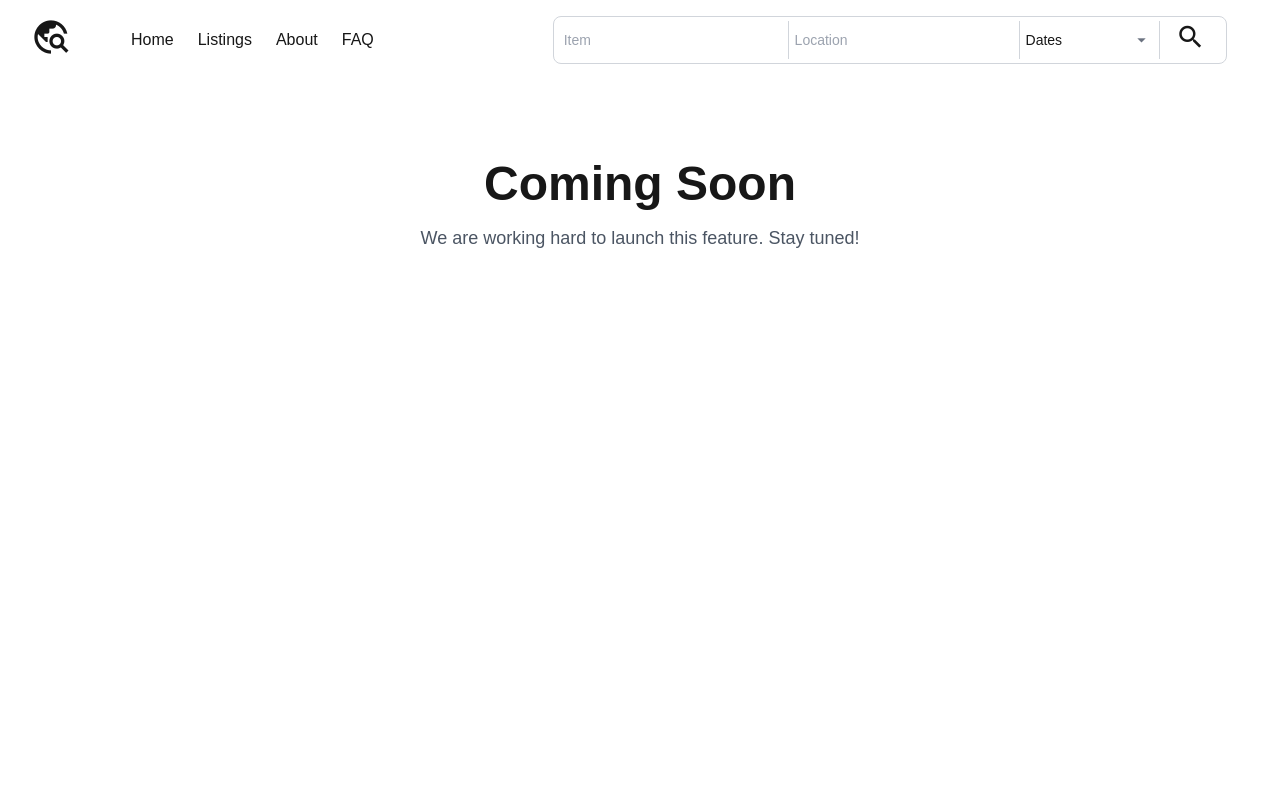
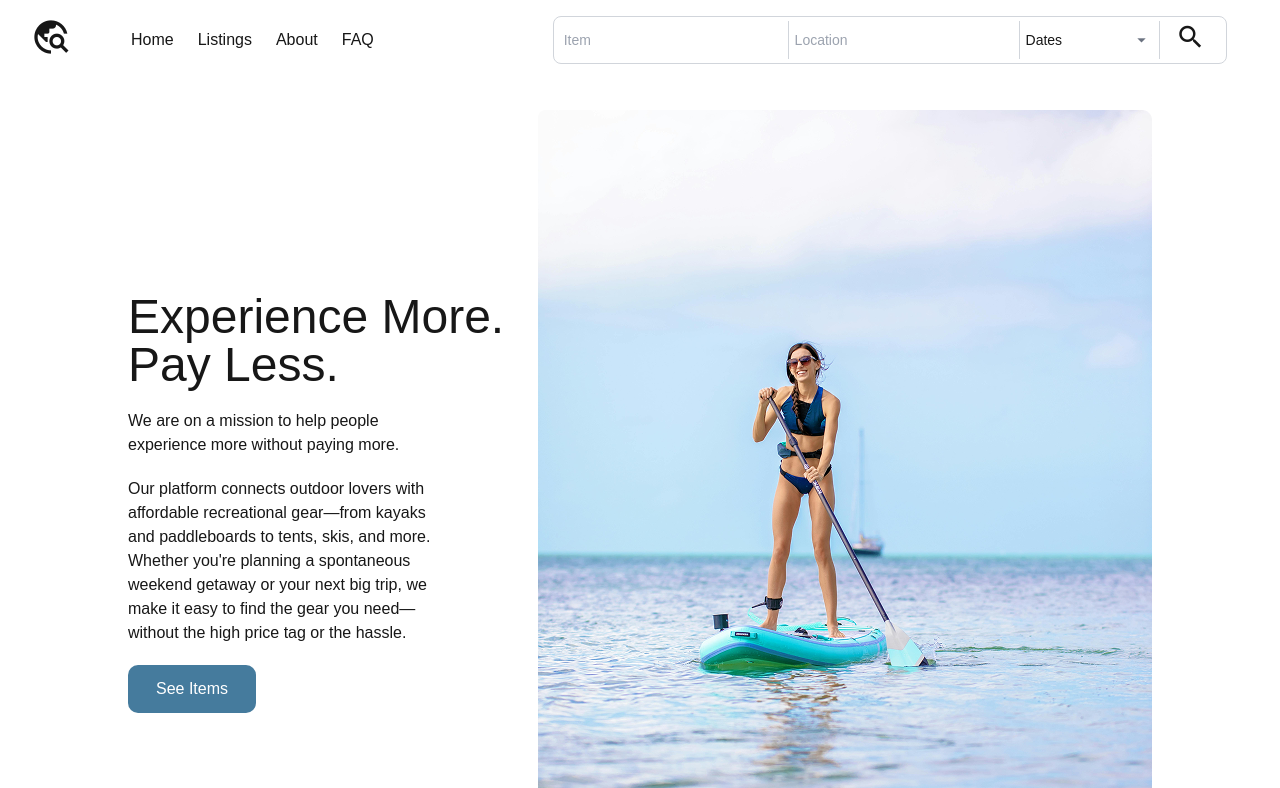
Before and after one commit to bapricethompson/rental-app, a Next.js app in the folder rental-app/: page /about in a window 1280 px wide. Shown: the top 788 px of the page. Built offline with nearby package versions, Linux system fonts and the light colour scheme.

Commit message:
about page

```diff
--- a/rental-app/src/app/about/page.tsx
+++ b/rental-app/src/app/about/page.tsx
@@ -1,10 +1,117 @@
-export default function ComingSoon() {
+"use client";
+import { josefinSans } from "@/app/ui/fonts";
+import Image from "next/image";
+import paddle from "../img/paddleboard.png";
+import GoButton from "../components/GoButton";
+const About = () => {
   return (
-    <main className="w-[90%] mx-auto text-center mt-20">
-      <h1 className="text-5xl font-bold mb-4">Coming Soon</h1>
-      <p className="text-lg text-gray-600">
-        We are working hard to launch this feature. Stay tuned!
-      </p>
-    </main>
+    <div>
+      <div className="flex w-[80%] mx-auto justify-between items-center my-[30px]">
+        <div>
+          <h1 className={`${josefinSans} text-5xl text-left`}>
+            {" "}
+            Experience More. Pay Less.
+          </h1>
+
+          <p className={`${josefinSans} text-md text-left my-[20px] w-[80%]`}>
+            {" "}
+            We are on a mission to help people experience more without paying
+            more.
+          </p>
+          <p className={`${josefinSans} text-md text-left my-[20px] w-[80%]`}>
+            Our platform connects outdoor lovers with affordable recreational
+            gear—from kayaks and paddleboards to tents, skis, and more. Whether
+            you're planning a spontaneous weekend getaway or your next big trip,
+            we make it easy to find the gear you need—without the high price tag
+            or the hassle.
+          </p>
+          <GoButton
+            type=""
+            href="/listings"
+            onClick={() => {
+              console.log("hi");
+            }}
+            className="ml-0"
+          >
+            See Items
+          </GoButton>
+        </div>
+        <Image
+          src={paddle}
+          alt="Surfing"
+          height={786}
+          width={614}
+          className="rounded-lg object-cover"
+        />
+      </div>
+      <div className="w-full bg-lightGrey">
+        <div className="flex justify-between items-center w-[80%] mx-auto my-[30px] py-[50px]">
+          <Image
+            src={paddle}
+            alt="Surfing"
+            height={450}
+            width={350}
+            className="rounded-lg object-cover"
+          />
+          <div>
+            <h2 className="text-3xl font-bold mb-4">Why We Exist</h2>
+            <p className="text-lg mb-6">
+              We believe that adventure should be accessible to everyone.
+            </p>
+            <ul className="space-y-4 list-disc pl-8">
+              <li>
+                <strong>Experience More:</strong> Say yes to new activities
+                without committing to expensive gear.
+              </li>
+              <li>
+                <strong>Pay Less:</strong> Rent what you need, only when you
+                need it.
+              </li>
+              <li>
+                <strong>Travel Light:</strong> Pick up gear near your
+                destination—no hauling required.
+              </li>
+              <li>
+                <strong>Support Locals:</strong> Rentals come from individuals
+                and small businesses in your community.
+              </li>
+              <li>
+                <strong>Reduce Waste:</strong> Sharing gear means less stuff
+                collecting dust—and fewer one-time purchases.
+              </li>
+            </ul>
+          </div>
+        </div>
+      </div>
+      <div className="w-[80%]  flex justify-between items-center mx-auto my-[40px] ">
+        <div>
+          <h3 className="text-3xl font-bold mb-4">Got Gear? List It!</h3>
+          <p className={`${josefinSans} text-md text-left my-[20px] w-[80%]`}>
+            Have outdoor gear you’re not using every day? You can earn extra
+            income by renting it out on our platform. Whether it’s a
+            paddleboard, tent, or hiking pack, your gear could help someone else
+            enjoy their next adventure—and put money back in your pocket.
+          </p>
+          <p className={`${josefinSans} text-md text-left my-[20px] w-[80%]`}>
+            We make it easy to list, price, and manage your rentals with
+            built-in protections and support every step of the way.
+          </p>
+          <p className={`${josefinSans} text-md text-left my-[20px] w-[80%]`}>
+            Join our growing community of adventurers and gear sharers.
+            Together, we’re making the outdoors more affordable, more
+            accessible, and more sustainable—for everyone.
+          </p>
+        </div>
+        <Image
+          src={paddle}
+          alt="Surfing"
+          height={450}
+          width={350}
+          className="rounded-lg object-cover"
+        />
+      </div>
+    </div>
   );
-}
+};
+
+export default About;
--- a/rental-app/src/app/components/GoButton.jsx
+++ b/rental-app/src/app/components/GoButton.jsx
@@ -1,7 +1,7 @@
 "use client";
 import { useState } from "react";
 import { useRouter } from "next/navigation";
-const GoButton = ({ children, type, onClick, href })=> {
+const GoButton = ({ children, type, onClick, href, className = "" })=> {
   const [clicked, setClicked] = useState(false);
   const router = useRouter();
   return (
@@ -14,7 +14,7 @@ const GoButton = ({ children, type, onClick, href })=> {
         clicked
           ? "bg-primary"
           : "bg-primary hover:bg-primaryLight"
-      }`}
+      } ${className}`}
     >
       {children}
     </div>
--- a/rental-app/tailwind.config.ts
+++ b/rental-app/tailwind.config.ts
@@ -13,6 +13,7 @@ export default {
         foreground: "var(--foreground)",
         card: "#D6CFC7",
         mainBlue: "#457B9D",
+        lightGrey: "#F1F4F6",
       },
     },
   },
```
